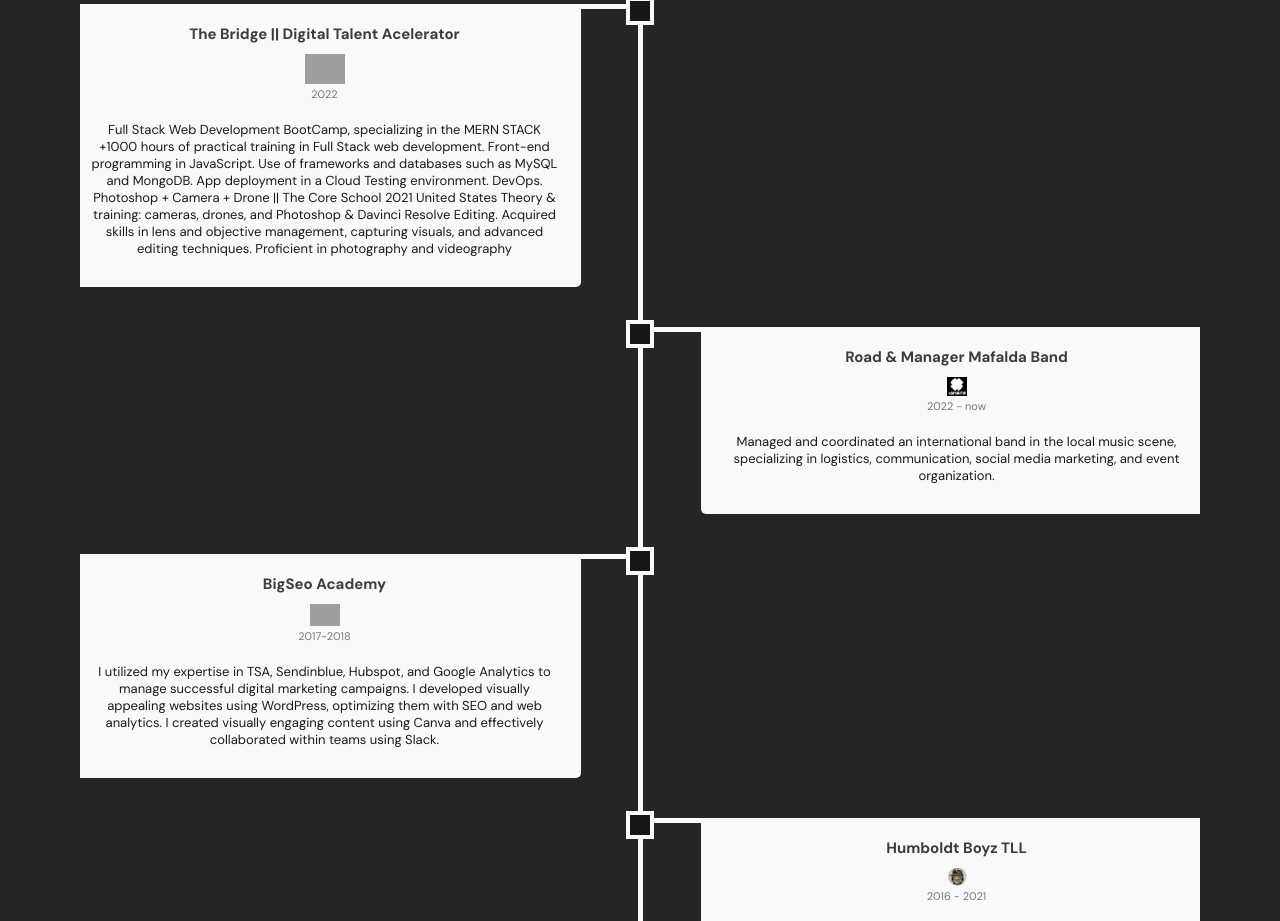
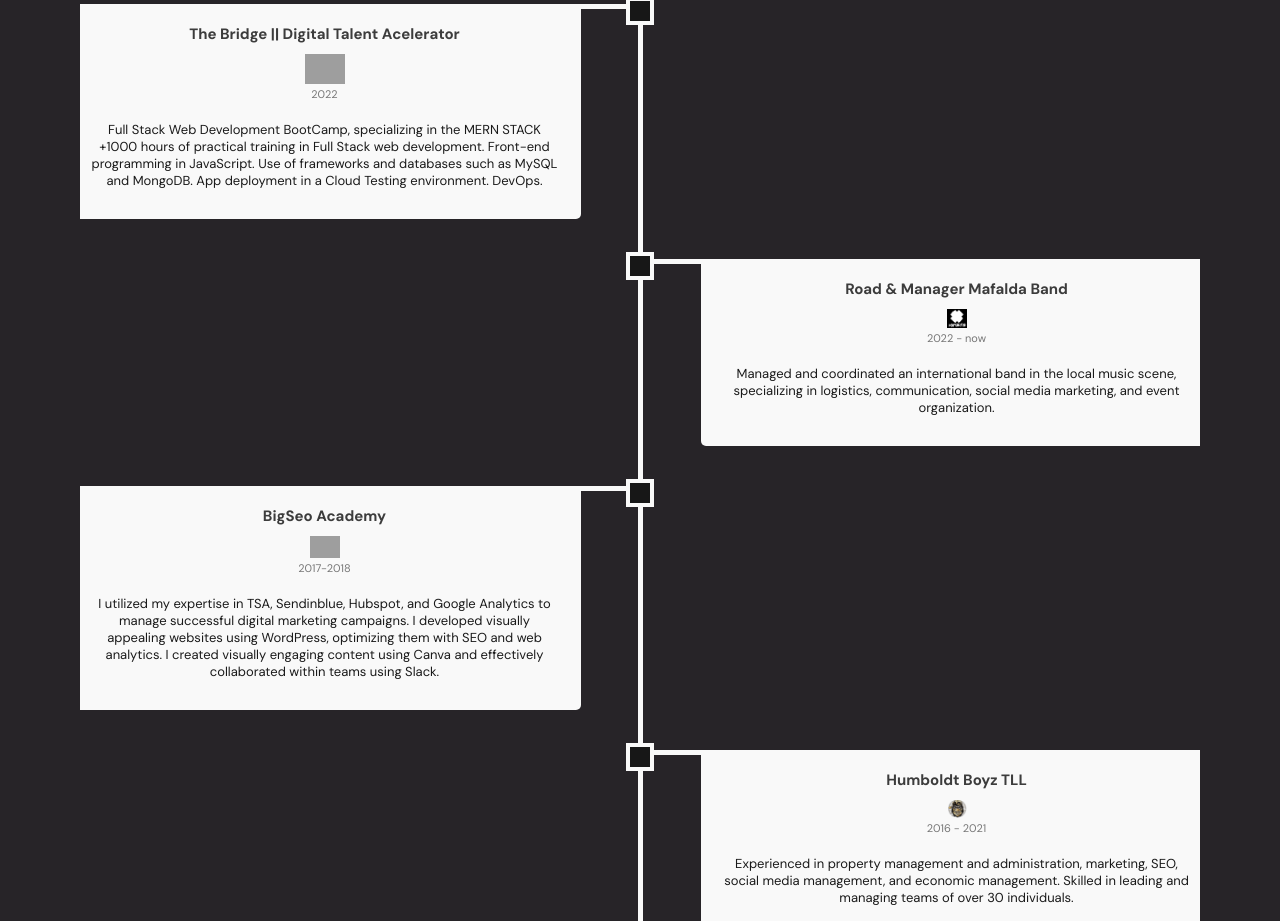
Before and after one commit to edmondhillary/thisIsMe, a React (Vite) app: page /dev in a window 1280 px wide. Shown: the part 920-1841 px from the top of the page. Built offline with nearby package versions, Linux system fonts and the light colour scheme; grey boxes are pictures that could not be loaded.

Commit message:
delete some sentences

```diff
--- a/src/components/Experience/Experience.jsx
+++ b/src/components/Experience/Experience.jsx
@@ -88,12 +88,7 @@
                 STACK +1000 hours of practical training in Full Stack web
                 development. Front-end programming in JavaScript. Use of
                 frameworks and databases such as MySQL and MongoDB. App
-                deployment in a Cloud Testing environment. DevOps. Photoshop +
-                Camera + Drone || The Core School 2021 United States Theory &
-                training: cameras, drones, and Photoshop & Davinci Resolve
-                Editing. Acquired skills in lens and objective management,
-                capturing visuals, and advanced editing techniques. Proficient
-                in photography and videography
+                deployment in a Cloud Testing environment. DevOps.
               </p>
             </animated.div>
           </li>
```
